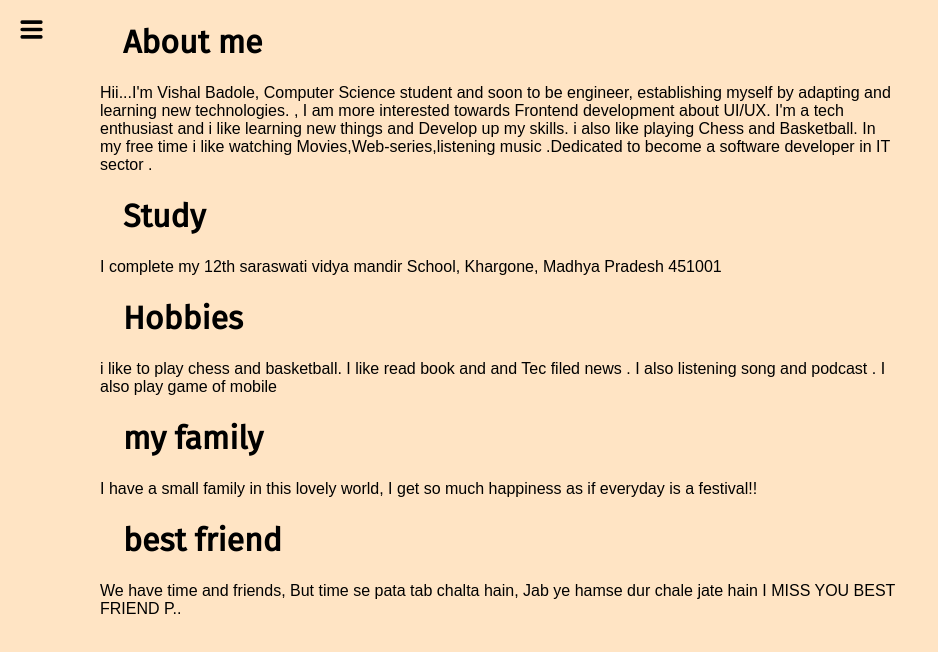
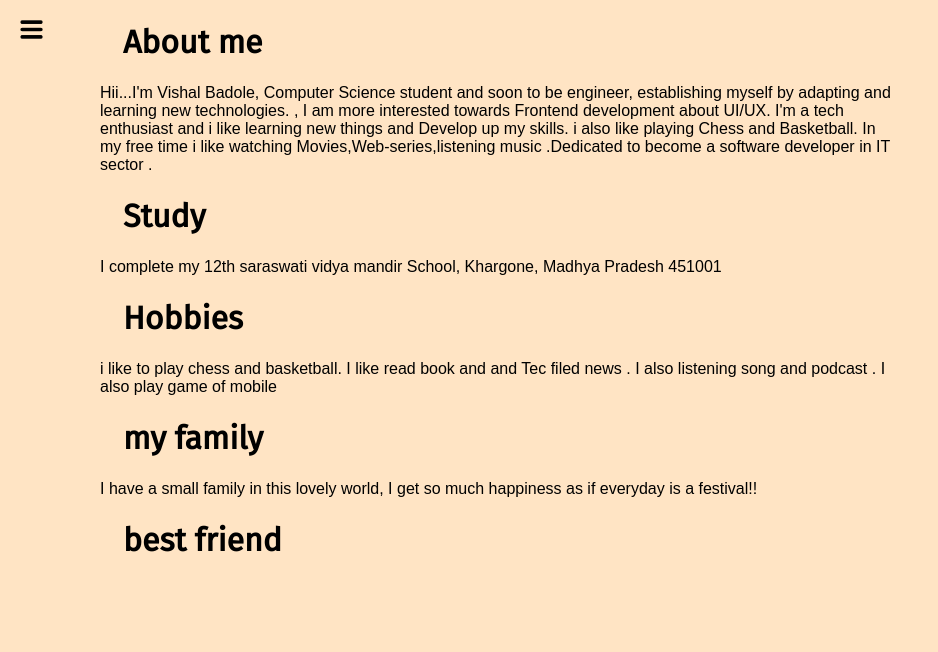
Before and after one commit to Vishalbadole10/vishalportfolio, a website: page About.html in a window 1280 px wide. Shown: the whole page, without its empty margins (0-938 px from the left). Drawn offline with Linux system fonts and the light colour scheme.

Commit message:
Update About.html

```diff
--- a/About.html
+++ b/About.html
@@ -44,10 +44,7 @@
         <p class="p-heading" ; style="font-family:'Amiri', serif ; font-family: 'Noto Sans JP', sans-serif;">
           I have a small family in this lovely world, I get so much happiness as if everyday is a festival!!</p>
          <h1> best friend </h1>
-        <p class="p-heading" ; style="font-family:'Amiri', serif ; font-family: 'Noto Sans JP', sans-serif;">
-          We have time and friends, But time se pata tab chalta hain, Jab ye hamse dur chale jate hain
-               I MISS YOU BEST FRIEND P..
-         </p>
+
           <script src="index.js"></script>
 </body
 
```
